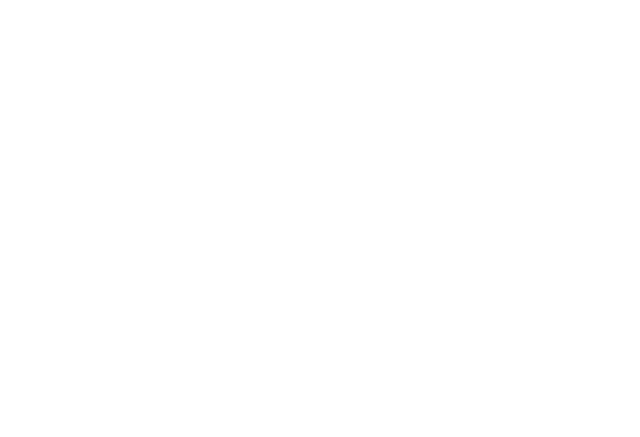
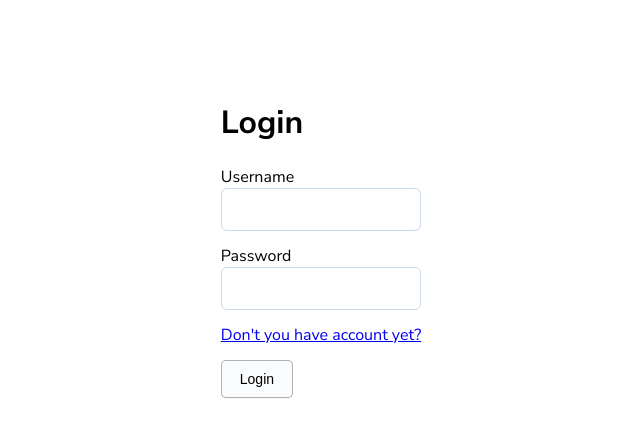
Before and after one commit to AndreyBuvria/login-django-system, a Django app: page /login in a window 1280 px wide. Before the commit the part shown is empty. Shown: the top 437 px of the page, without its empty margins (319-959 px from the left). Run offline with Django 4.2, Linux system fonts and the light colour scheme.

Commit message:
login page

```diff
--- /dev/null
+++ b/static/css/form.css
@@ -0,0 +1,63 @@
+:root {
+    --input-color: #575b64;
+    --input-border: #CDD9ED;
+    --input-background: #fff;
+    --input-placeholder: #CBD1DC;
+    --input-border-focus: #275EFE;
+
+    --btn-border: #3a3a3a62;
+    --btn-background: #FAFBFC;
+}
+.form-group {
+    margin-bottom: 14px;
+}
+
+.form-label {
+    font-size: 16px;
+}
+
+.form-control {
+    display: block;
+    width: 100%;
+    padding: 8px 16px;
+    line-height: 25px;
+    font-size: 14px;
+    font-weight: 500;
+    font-family: inherit;
+    border-radius: 6px;
+    -webkit-appearance: none;
+    color: var(--input-color);
+    border: 1px solid var(--input-border);
+    background: var(--input-background);
+    transition: border .3s ease;
+}
+.form-control:focus {
+    outline: none;
+    border-color: var(--input-border-focus);
+}
+.form-control::placeholder {
+    color: var(--input-placeholder);
+}
+
+.form-link {
+    display: block;
+    margin-bottom: 14px;
+}
+
+.form-btn {
+    padding: 8px 18px;
+    background: var(--btn-background);
+    border: 1px solid var(--btn-border);
+    border-radius: 5px;
+    cursor: pointer;
+    font-size: 14px;
+    font-weight: 500;
+    line-height: 20px;
+    box-shadow: rgba(27, 31, 35, 0.04) 0 1px 0, rgba(255, 255, 255, 0.25) 0 1px 0 inset;
+    transition: background-color 0.2s cubic-bezier(0.3, 0, 0.5, 1);
+}
+.form-btn:hover {
+    background-color: #F3F4F6;
+    text-decoration: none;
+    transition-duration: 0.1s;
+}
--- a/static/css/main.css
+++ b/static/css/main.css
@@ -1,6 +1,22 @@
+@import url('https://fonts.googleapis.com/css2?family=Nunito+Sans:wght@300;400;700&display=swap');
+
+@import url('form.css');
 @import url('login.css');
 @import url('signup.css');
 
+body {
+    margin: 0;
+    font-family: 'Nunito Sans', sans-serif;
+}
+
+*,
+*::before,
+*::after {
+    box-sizing: border-box;
+}
+
 .container {
-
+    display: flex;
+    justify-content: center;
+    margin-top: 80px;
 }
--- a/templates/login.html
+++ b/templates/login.html
@@ -2,4 +2,23 @@
 
 {% block content %}
 
+<div class="login">
+    <h1 class="title">Login</h1>
+    <form action="">
+        <div class="form">
+            <div class="form-group">
+                <span class="form-label">Username</span>
+                <input type="text" class="form-control" name="username">
+            </div>
+
+            <div class="form-group">
+                <span class="form-label">Password</span>
+                <input type="password" class="form-control" name="password">
+            </div>
+            <a href="/signup" class="form-link">Don't you have account yet?</a>
+            <button type="submit" class="form-btn">Login</button>
+        </div>
+    </form>
+</div>
+
 {% endblock content %}
```
